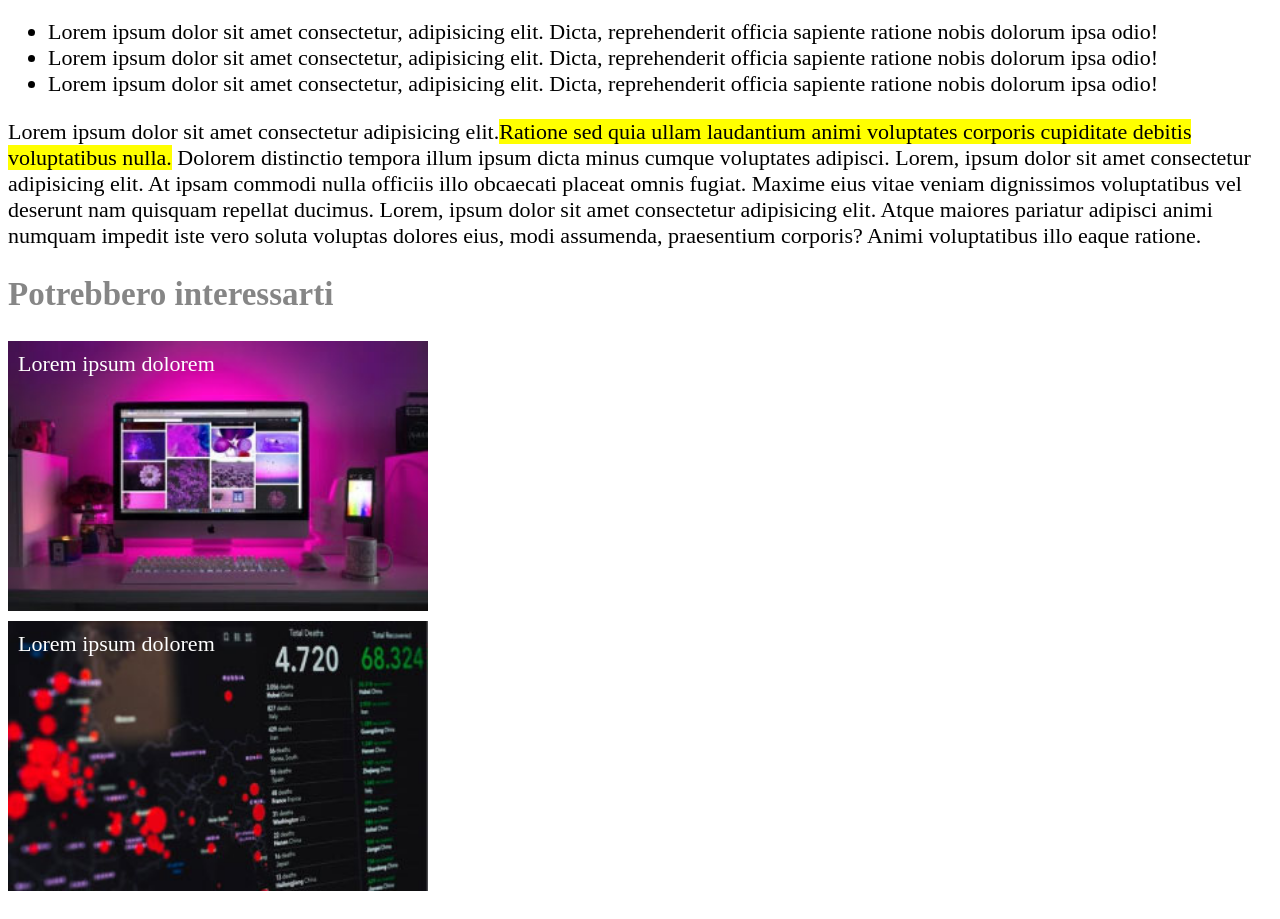
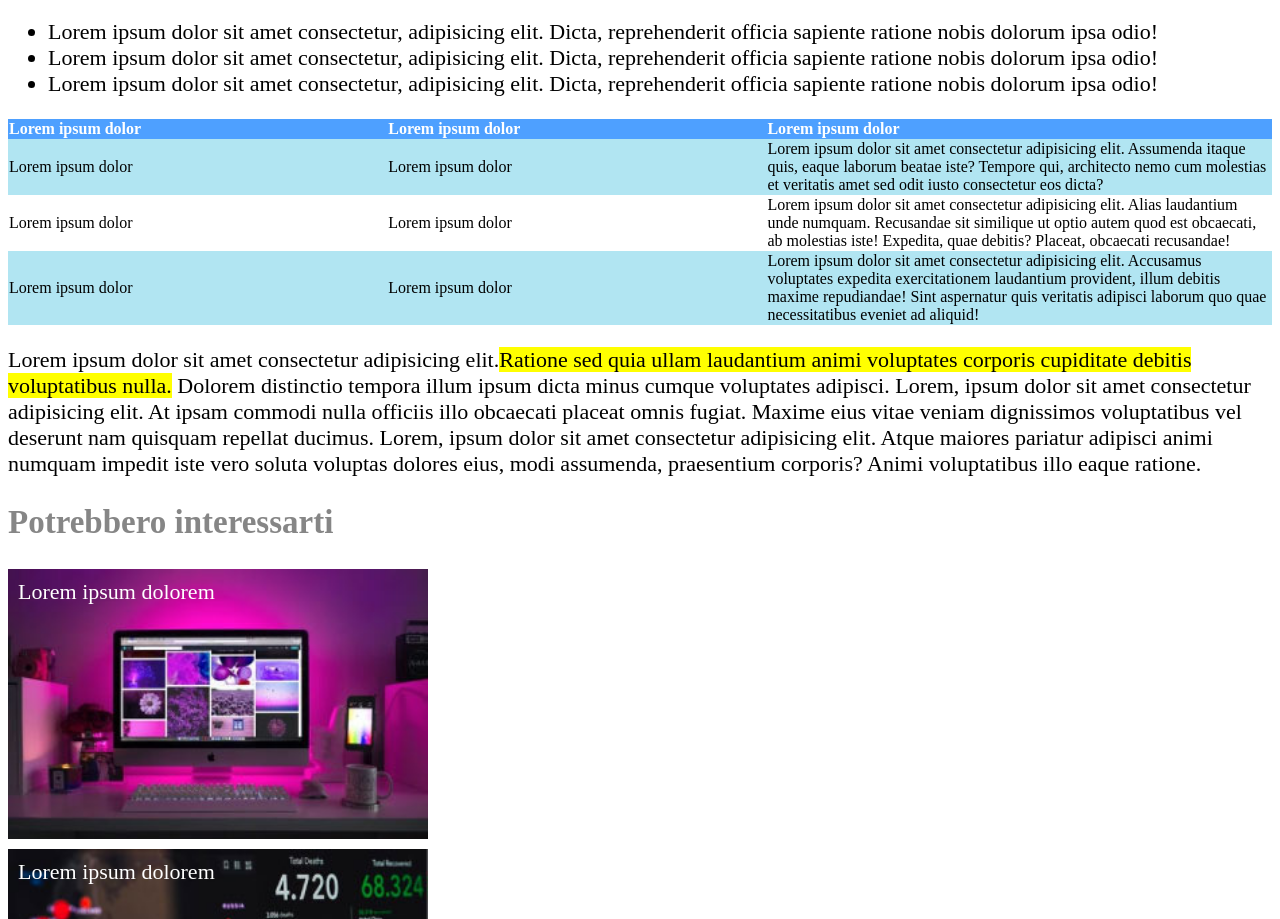
Before and after one commit to N1kola0s/html-css-booleaner, a plain HTML site: page index.html in a window 1280 px wide. Shown: the part 1024-1943 px from the top of the page. Drawn offline with Linux system fonts and the light colour scheme.

Commit message:
add table

```diff
--- a/css/style.css
+++ b/css/style.css
@@ -54,6 +54,36 @@ h2 {
 }
 
 
+table {
+border-collapse: collapse;
+text-align: left;
+
+}
+
+thead {
+    background-color: #4EA0FF;
+    color: white;
+}
+
+
+.one {
+    background-color: #B1E5F2;
+}
+
+
+.first-cell {
+    width: 30%;
+}
+
+.second-cell {
+    width: 30%;
+}
+
+.third-cell {
+    width: 40%;
+}
+
+
 #site_footer {
     color:white;
     font-size: 22px;
--- a/index.html
+++ b/index.html
@@ -57,6 +57,45 @@
 
         <section id="table">
 
+            <table>
+
+                <thead>
+                    <tr>
+                        <th>Lorem ipsum dolor</th>
+                        <th>Lorem ipsum dolor</th>
+                        <th>Lorem ipsum dolor</th>
+                    </tr>
+                </thead>
+
+                <tbody>
+
+                    <tr class="one">
+                        <td class="fist-cell">Lorem ipsum dolor</td>
+                        <td class="second-cell">Lorem ipsum dolor</td>
+                        <td class="third-cell">Lorem ipsum dolor sit amet consectetur adipisicing elit. Assumenda itaque quis, eaque laborum beatae iste? Tempore qui, architecto nemo cum molestias et veritatis amet sed odit iusto consectetur eos dicta?</td>
+                    </tr>
+
+                    <tr class="two">
+                        <td>Lorem ipsum dolor</td>
+                        <td>Lorem ipsum dolor</td>
+                        <td>Lorem ipsum dolor sit amet consectetur adipisicing elit. Alias laudantium unde numquam. Recusandae sit similique ut optio autem quod est obcaecati, ab molestias iste! Expedita, quae debitis? Placeat, obcaecati recusandae!</td>
+                    </tr>
+
+
+                </tbody>
+
+                <tfoot>
+
+                    <tr class="one">
+                        <td>Lorem ipsum dolor</td>
+                        <td>Lorem ipsum dolor</td>
+                        <td>Lorem ipsum dolor sit amet consectetur adipisicing elit. Accusamus voluptates expedita exercitationem laudantium provident, illum debitis maxime repudiandae! Sint aspernatur quis veritatis adipisci laborum quo quae necessitatibus eveniet ad aliquid!</td>
+                    </tr>
+
+                </tfoot>
+
+            </table>
+
 
         </section>
         <!-- /#table -->
```
